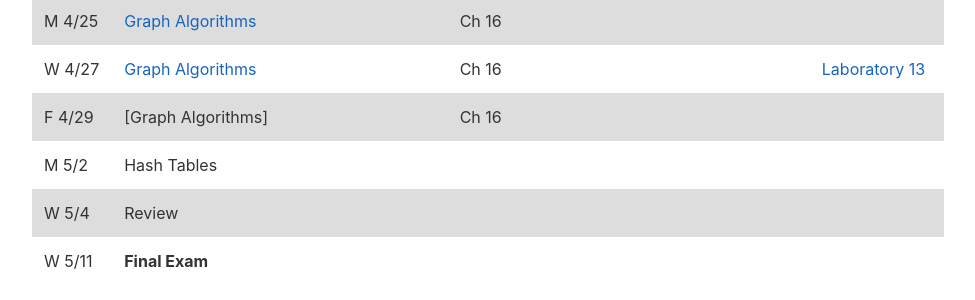
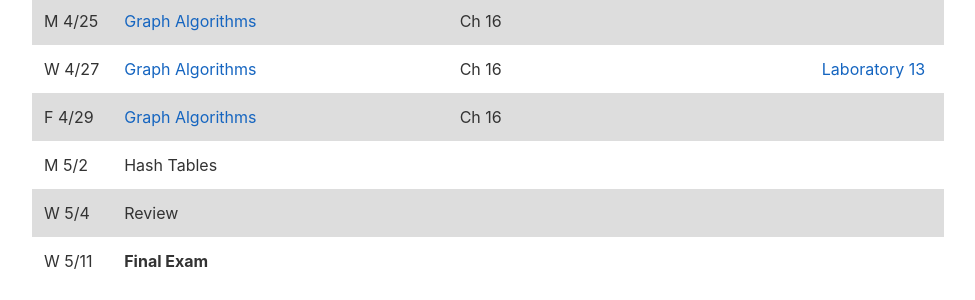
Before and after one commit to jacksonjw12/mbannister.github.io, a Jekyll site: the page built from _teaching/62-s16/index.md, in a window 1280 px wide and 900 px high, scrolled down 4303 px. Shown: the part 153-453 px from the top of the window, without its empty margins (152-1127 px from the left). Built offline with Jekyll 4.4.1, drawn with Linux system fonts in a browser that asks for light colours; formulas are drawn with MathJax 3; some of the changed lines change nothing that is shown.

Commit message:
Add slides to 62

```diff
--- a/_teaching/62-s16/index.md
+++ b/_teaching/62-s16/index.md
@@ -139,7 +139,7 @@ W 4/20 | [C Strings](Lecture32/Lecture32.pdf) | | | [Assignment 11](Assignment11
 F 4/22 | [Graph Algorithms](Lecture33/Lecture33.pdf) | Ch 16
 M 4/25 | [Graph Algorithms](Lecture34/Lecture34.pdf) | Ch 16 | |  <!-- Week 13 -->
 W 4/27 | [Graph Algorithms](Lecture35/Lecture35.pdf) | Ch 16 | | [Laboratory 13](Lab13/Lab13.html)
-F 4/29 | [Graph Algorithms] | Ch 16
+F 4/29 | [Graph Algorithms](Lecture36/Lecture36.pdf) | Ch 16
 M 5/2  | Hash Tables | <!-- Week 14 -->
 W 5/4  | Review | <!-- Lecture 32 + 7 = 39 -->
 W 5/11 | __Final Exam__ |
```
Also changed, not shown: 1 other file.
